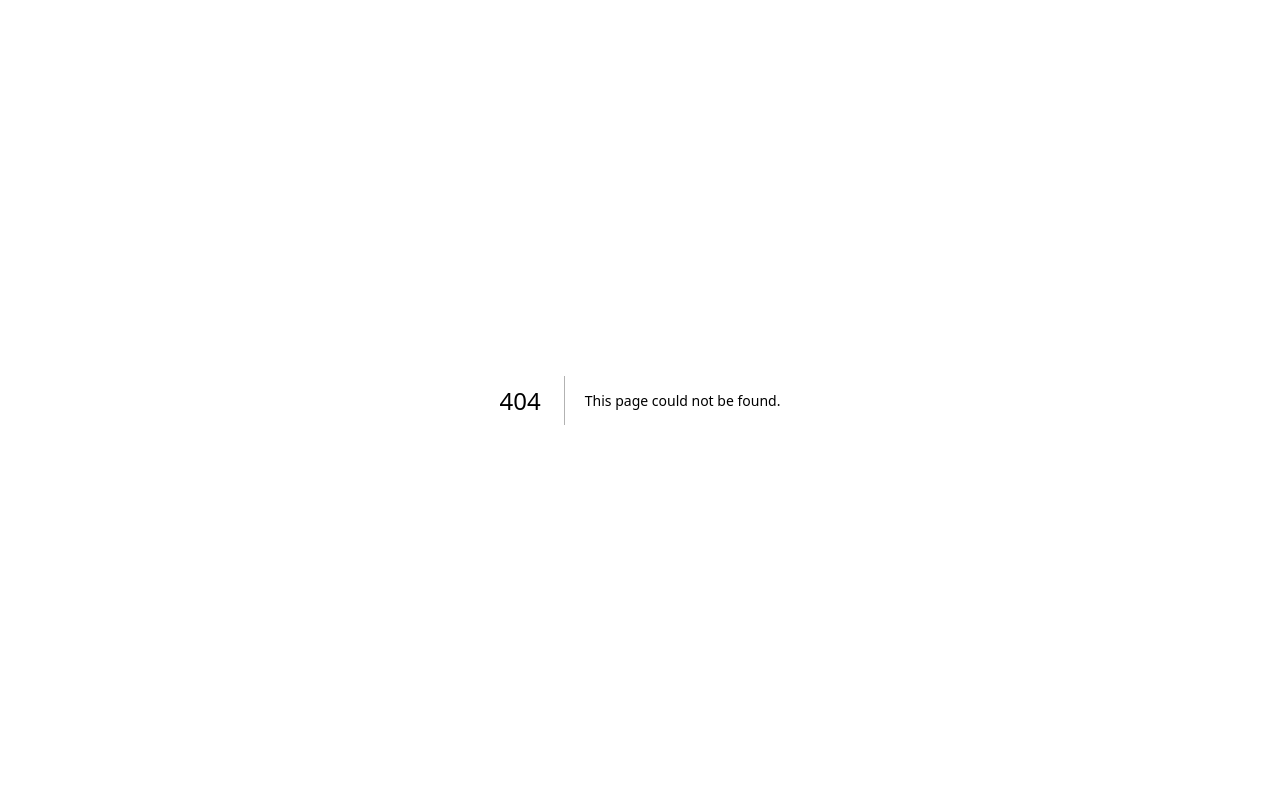
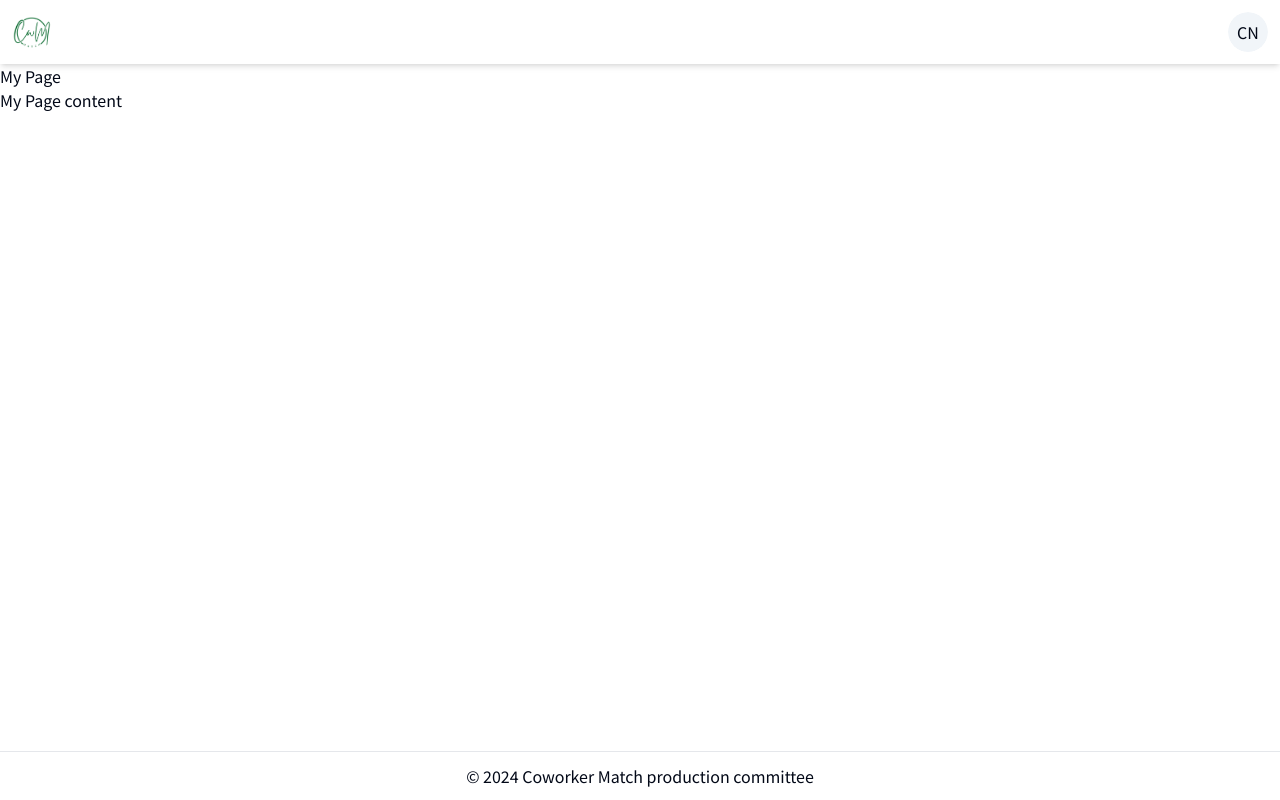
Before and after one commit to toshiki-git/coworker-match-web, a Next.js app: page /mypage in a window 1280 px wide. Before the commit this address had no page. Built offline with nearby package versions, Linux system fonts and the light colour scheme; no server answers.

Commit message:
feat: create Mypage templete

```diff
--- /dev/null
+++ b/src/pages/mypage/index.tsx
@@ -0,0 +1,15 @@
+import { MyPage } from '@/routes/Mypage';
+import Head from 'next/head';
+
+function Page() {
+  return (
+    <div>
+      <Head>
+        <title>Mypage</title>
+      </Head>
+      <MyPage />
+    </div>
+  );
+}
+
+export default Page;
--- /dev/null
+++ b/src/routes/Mypage/Mypage.tsx
@@ -0,0 +1,10 @@
+import { Layout } from '@/layouts';
+
+export function MyPage() {
+  return (
+    <Layout>
+      <h1>My Page</h1>
+      <p>My Page content</p>
+    </Layout>
+  );
+}
--- /dev/null
+++ b/src/routes/Mypage/index.ts
@@ -0,0 +1 @@
+export * from './Mypage';
```
